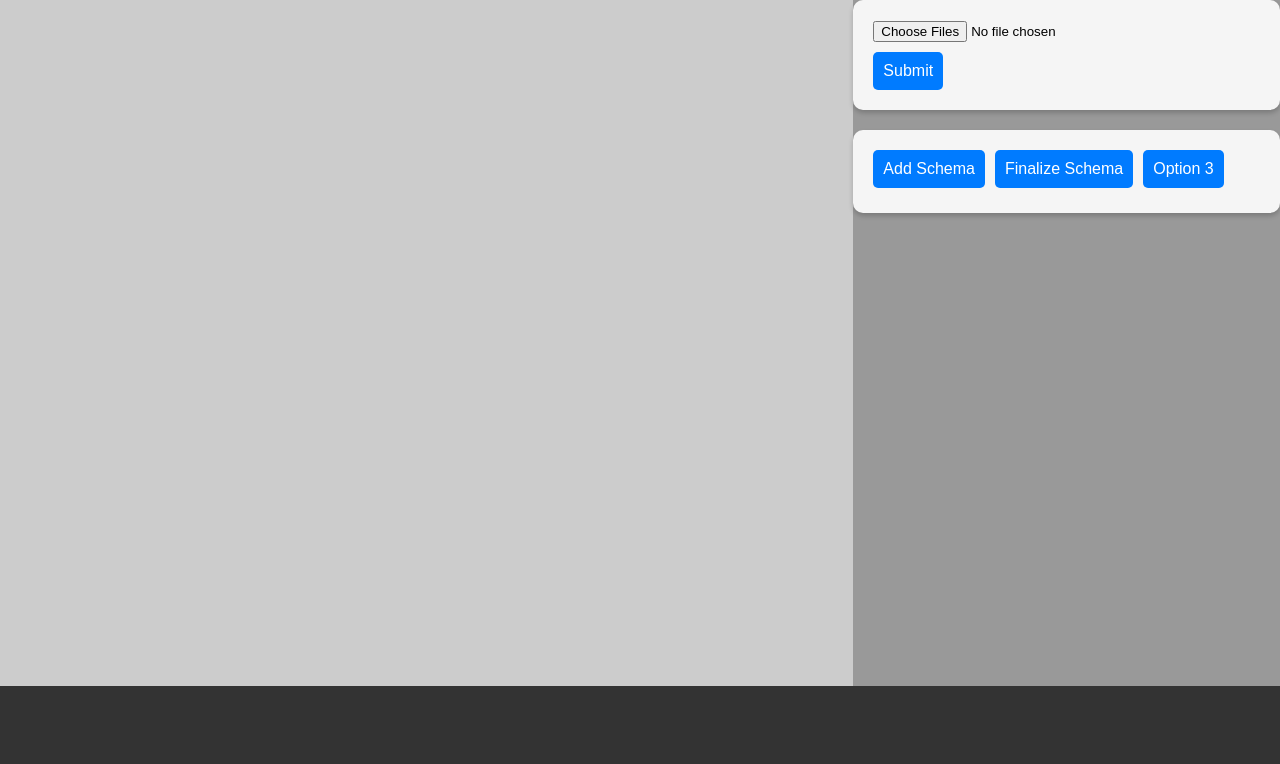
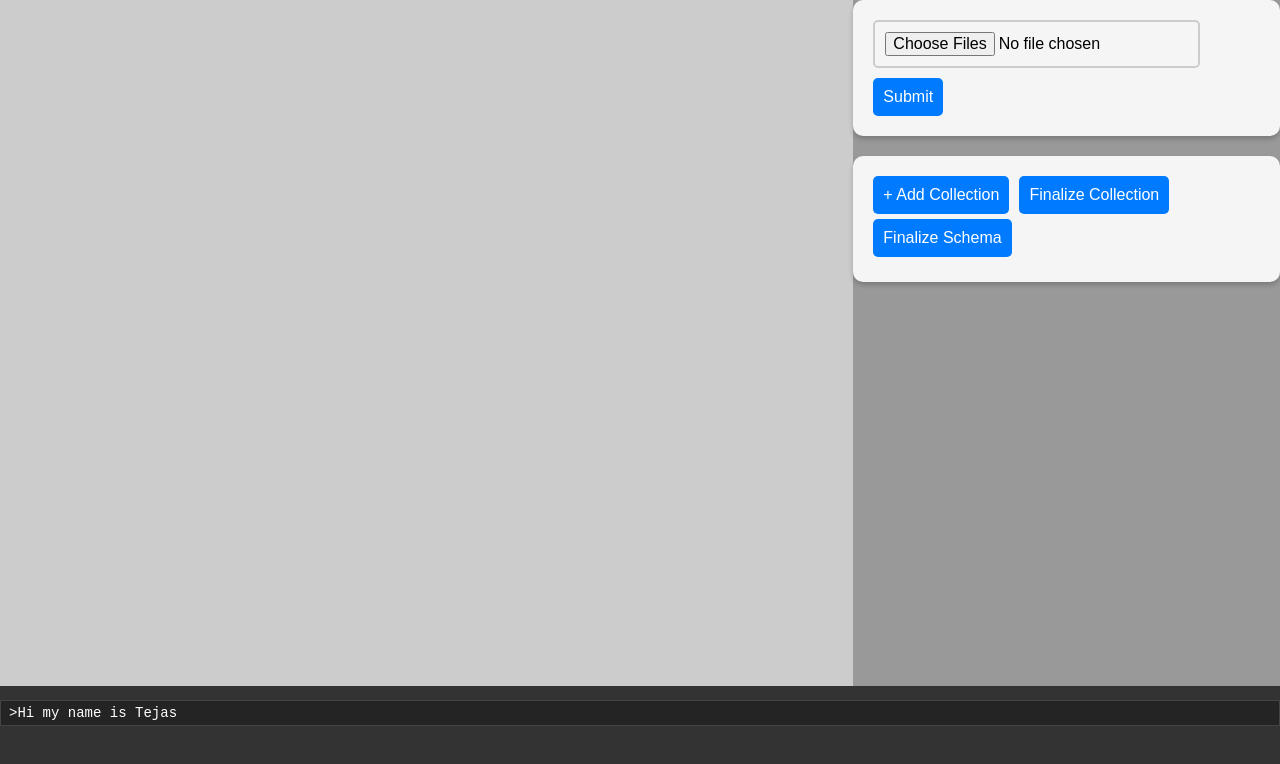
Before and after one commit to MnCSSJ4x/FlowDB, a React (Create React App) app in the folder frontend/: page / in a window 1280 px wide. Shown: the top 764 px of the page. Built offline with nearby package versions, Linux system fonts and the light colour scheme.

Commit message:
added option for mutile tables

```diff
--- a/frontend/src/App.css
+++ b/frontend/src/App.css
@@ -22,4 +22,15 @@
 
   .bottom-section {
     background-color: #333;
+    overflow-y: scroll;
   }
+
+  .message {
+    background-color: #242424;
+      color: white;
+      border: 1px solid #444444;
+      padding: 4px 8px;
+      margin-bottom: 4px;
+      font-size: 14px;
+      font-family: 'Courier New';
+    }
--- a/frontend/src/App.js
+++ b/frontend/src/App.js
@@ -6,8 +6,12 @@ import { useState } from "react";
 
 function App() {
   const [toShow, setToShow] = useState(false);
-  const [data, setData] = useState([{ columnName: "", dataType: "" }]);
+  const [data, setData] = useState([{ columnName: "", dataType: "", pk: 0, nc: 0, uc: 0, fk: 0}]);
   const [c_names, setCNames] = useState(['HI'])
+
+  const [tables, modTable] = useState([])
+
+  const [messages, setMessages] = useState(['>Hi my name is Tejas'])
 
   return (
     <div className="container">
@@ -16,15 +20,19 @@ function App() {
         <div className="right">
           <ul>
             <li>
-              <Upload c_names = {c_names} setCNames = {setCNames}/>
+              <Upload c_names = {c_names} setCNames = {setCNames} messages = {messages}/>
             </li>
             <li>
-              <Elements handler={setToShow} data = {data} ></Elements>
+              <Elements handler={setToShow} data = {data} setData = {setData} setMessages = {setMessages} messages = {messages} tables = {tables} modTable = {modTable}></Elements>
             </li>
           </ul>
         </div>
       </div>
-      <div className="bottom-section"></div>
+      <div className="bottom-section">
+      {messages.map((message) => (
+          <p className="message">{message}</p>
+        ))}
+        </div>
     </div>
   );
 }
--- a/frontend/src/Components/Elements.jsx
+++ b/frontend/src/Components/Elements.jsx
@@ -7,10 +7,16 @@ function Elements(props) {
   const handleOptionClick = (option) => {
     setSelectedOption(option);
     props.handler(true);
+    props.setData([{ columnName: "", dataType: "", pk: 'f', nc: 'f', uc: 'f', fk: 'f' }])
 
-    if (option == "Option 2") {
+    if (option == 'Option 2'){
+      props.handler(false);
+      props.modTable([...props.tables, props.data])
+    }
+
+    if (option == "Option 3") {
       axios
-        .post("http://localhost:4000/schema", props.data, {
+        .post("http://localhost:4000/schema", props.tables, {
           headers: {
             "Content-Type": "application/json",
           },
@@ -21,6 +27,7 @@ function Elements(props) {
         .catch((error) => {
           console.error(error);
         });
+        props.handler(false);
     }
   };
 
@@ -31,20 +38,20 @@ function Elements(props) {
           className="button-gap"
           onClick={() => handleOptionClick("Option 1")}
         >
-          Add Schema
+          + Add Collection
         </button>
 
         <button
           className="button-gap"
           onClick={() => handleOptionClick("Option 2")}
         >
-          Finalize Schema
+          Finalize Collection
         </button>
         <button
           className="button-gap"
           onClick={() => handleOptionClick("Option 3")}
         >
-          Option 3
+          Finalize Schema
         </button>
       </ul>
       {selectedOption && <p>You selected: {selectedOption}</p>}
--- a/frontend/src/Components/SchemaBuilder.css
+++ b/frontend/src/Components/SchemaBuilder.css
@@ -24,7 +24,7 @@ label {
   font-weight: bold;
 }
 
-select {
+select, input {
   padding: 10px;
   border-radius: 5px;
   border: 2px solid #ccc;
@@ -45,3 +45,17 @@ button {
 button:hover {
   background-color: #0069d9;
 }
+
+.checkbox-list {
+  display: flex;
+}
+
+.checkbox-list label {
+  display: flex;
+  align-items: center;
+  margin-right: 20px;
+}
+
+.checkbox-list input[type="checkbox"] {
+  margin-right: 5px;
+}
--- a/frontend/src/Components/SchemaBuilder.jsx
+++ b/frontend/src/Components/SchemaBuilder.jsx
@@ -17,7 +17,6 @@ function SchemaBuilder({ data, setData, c_names, setCNames }) {
 
   const handleDataTypeChange = (e, index) => {
     const newData = [...data];
-
     newData[index].dataType = e.target.value;
     setData(newData);
   };
@@ -33,13 +32,23 @@ function SchemaBuilder({ data, setData, c_names, setCNames }) {
     setData(newData);
   };
 
+  const handleChechbox = (e, index) => {
+    const newData = [...data];
+    newData[index][e.target.id] = Number(e.target.checked)
+    setData(newData);
+  }
+
   return (
     <div>
       <ul>
         {data.map((row, index) => (
           <li key={index}>
             <div>
-              <label htmlFor={`columnName-${index}`}>Column Name</label>
+            <label htmlFor={`columnName-${index}`}>column name</label>
+            <input type="text" />
+            </div>
+            <div>
+              <label htmlFor={`referred from-${index}`}>referred from</label>
               <select
                 id={`columnName-${index}`}
                 value={row.columnName}
@@ -52,7 +61,7 @@ function SchemaBuilder({ data, setData, c_names, setCNames }) {
               </select>
             </div>
             <div>
-              <label htmlFor={`dataType-${index}`}>Data Type</label>
+              <label htmlFor={`dataType-${index}`}>data type</label>
               <select
                 id={`dataType-${index}`}
                 value={row.dataType}
@@ -67,10 +76,34 @@ function SchemaBuilder({ data, setData, c_names, setCNames }) {
 
               </select>
             </div>
+            <div class="checkbox-list">
+  <label>
+    <input type="checkbox" id = "pk"
+                onChange={(e) => handleChechbox(e, index)}/>
+    Primary Key
+  </label>
+  <label>
+    <input type="checkbox" id = "nc"
+                onChange={(e) => handleChechbox(e, index)} />
+    Null Check
+  </label>
+  <label>
+    <input type="checkbox" id = "uc"
+                onChange={(e) => handleChechbox(e, index)}/>
+    Unique
+  </label>
+  <label>
+    <input type="checkbox" id = "fk"
+                onChange={(e) => handleChechbox(e, index)}/>
+    foreign key
+  </label>
+</div>
             <button onClick={() => handleDeleteRow(index)}>Delete</button>
           </li>
         ))}
       </ul>
+
+
       <button onClick={handleAddRow}>+ Add Row</button>
     </div>
   );
--- a/frontend/src/Components/Upload.jsx
+++ b/frontend/src/Components/Upload.jsx
@@ -38,6 +38,7 @@ function Upload(props) {
       })
       .then((response) => {
         props.setCNames(response.data["keys"]);
+        props.setMessages([...props.messages, 'The following columns have been auto detected by our system :' + response.data["keys"].join(' ')])
       })
       .catch((error) => {
         console.error(error);
```
